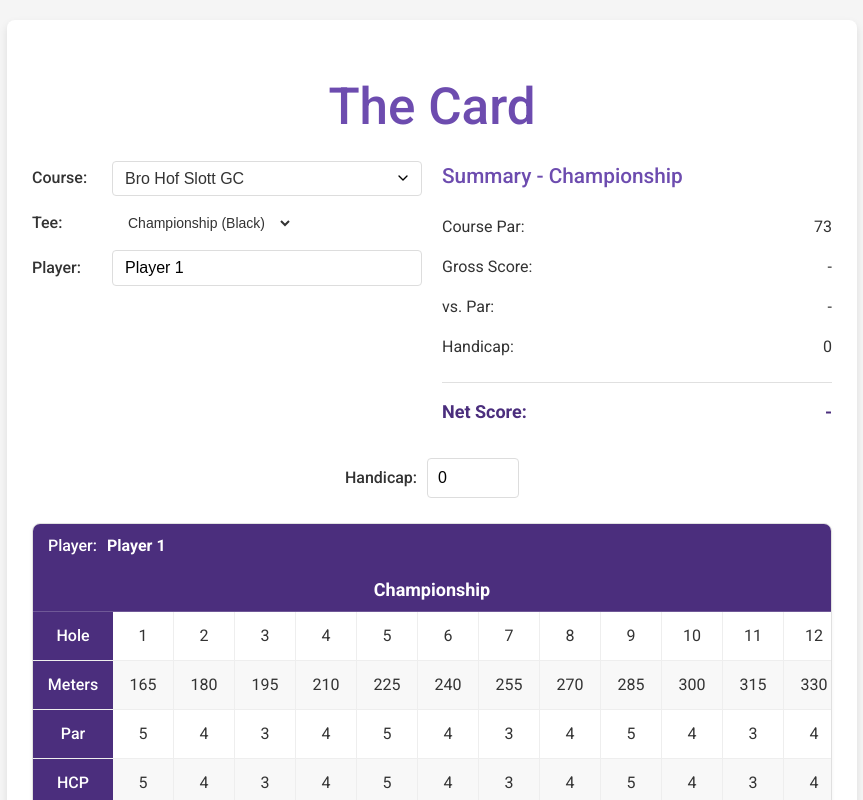
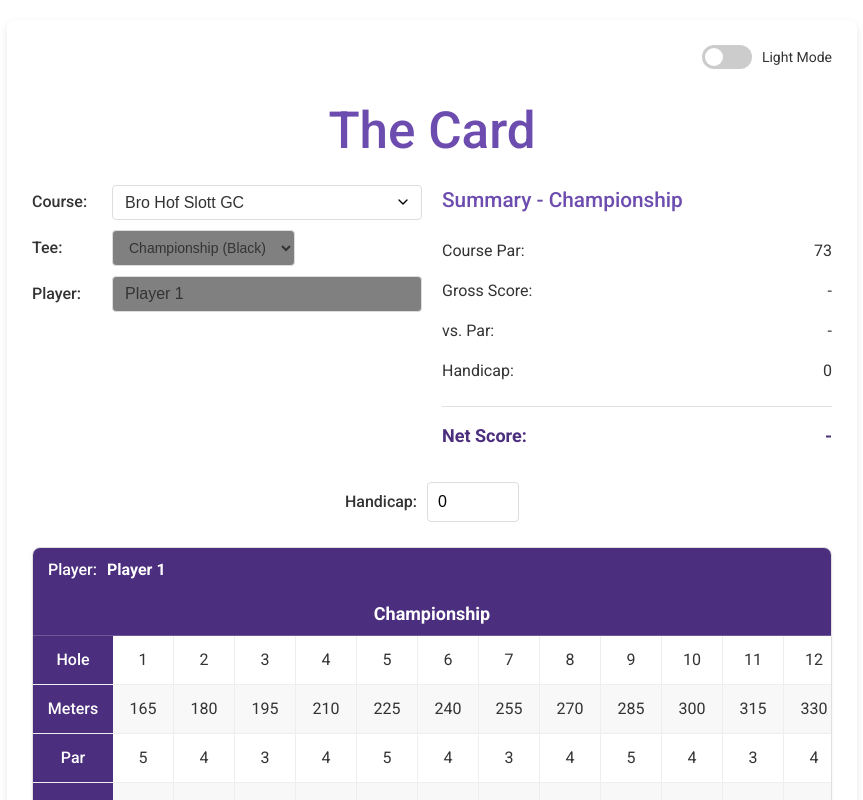
Before and after one commit to AlexanderWinters/the_score_card, a React (Vite) app: page / in a window 1280 px wide. Shown: the top 800 px of the page, without its empty margins (208-1071 px from the left). Built offline with nearby package versions, Linux system fonts and the light colour scheme.

Commit message:
"Add dark mode theme toggle and related styles"

```diff
--- a/src/App.css
+++ b/src/App.css
@@ -1,22 +1,48 @@
 :root {
+  /* Light theme (default) */
   --primary-color: #6d4caf;
   --secondary-color: #4b2e7d;
   --text-color: #333;
   --light-bg: #f8f8f8;
   --card-shadow: 0 4px 8px rgba(0, 0, 0, 0.1);
   --border-radius: 8px;
+  --app-bg: white;
+  --body-bg: #f5f5f5;
+  --card-bg: white;
+  --border-color: #eee;
+  --input-border: #ddd;
+  --input-bg: #808080;
+  --summary-border: #e0e0e0;
+}
+
+[data-theme="dark"] {
+  /* Dark theme */
+  --primary-color: #9b6ddf;
+  --secondary-color: #7d4fbe;
+  --text-color: #e0e0e0;
+  --light-bg: #2a2a2a;
+  --card-shadow: 0 4px 8px rgba(0, 0, 0, 0.3);
+  --app-bg: #2c2c2c;
+  --body-bg: #121212;
+  --card-bg: #222;
+  --border-color: #333;
+  --input-border: #444;
+  --input-bg: #2d2d2d;
+  --summary-border: #444;
 }
 
 body {
   margin: 0;
   padding: 0;
-  background-color: #f5f5f5;
+  background-color: var(--app-bg);
   color: var(--text-color);
   font-family: 'Roboto', Arial, sans-serif;
   display: flex;
   justify-content: center;
   min-height: 100vh;
+  transition: background-color 0.3s ease, color 0.3s ease;
 }
+
 
 #root {
   width: 100%;
@@ -29,10 +55,12 @@ body {
   width: 100%;
   margin: 20px;
   padding: 25px;
-  background-color: white;
+  background-color: var(--card-bg);
   box-shadow: var(--card-shadow);
   border-radius: var(--border-radius);
+  transition: background-color 0.3s ease;
 }
+
 
 h1 {
   text-align: center;
@@ -61,33 +89,7 @@ h1 {
   font-size: 16px;
 }
 
-.scorecard {
-  min-width: 100%;
-}
-
-.scorecard-table {
-  display: table;
-  width: auto;
-  border-collapse: collapse;
-}
-
-
-.scorecard-header {
-  display: flex;
-  background-color: var(--primary-color);
-  color: white;
-  font-weight: bold;
-}
-
-.scorecard-row {
-  display: flex;
-  border-bottom: 1px solid #eee;
-}
-
-.scorecard-row:nth-child(even) {
-  background-color: var(--light-bg);
-}
-
+.
 .row-label {
   min-width: 60px;
   padding: 12px 10px;
@@ -110,14 +112,6 @@ h1 {
 }
 
 
-.scorecard-header div {
-  flex: 1;
-  text-align: center;
-}
-
-.scorecard-body {
-  background-color: white;
-}
 
 .hole-input {
   display: flex;
@@ -155,37 +149,6 @@ h1 {
   border-color: var(--primary-color);
   box-shadow: 0 0 0 2px rgba(124, 76, 175, 0.2);
 }
-
-.score-summary {
-  flex: 1;
-  margin-top: 0; /* Override existing margin */
-}
-
-
-.score-summary h2 {
-  margin-top: 0;
-  color: var(--primary-color);
-  font-weight: 500;
-  font-size: 1.3rem;
-  margin-bottom: 15px;
-}
-
-.summary-row {
-  display: flex;
-  justify-content: space-between;
-  padding: 8px 0;
-  font-size: 16px;
-}
-
-.summary-row.total {
-  margin-top: 15px;
-  padding-top: 15px;
-  border-top: 1px solid #e0e0e0;
-  font-weight: bold;
-  font-size: 18px;
-  color: var(--secondary-color);
-}
-
 
 .course-info {
   flex: 1;
--- a/src/App.jsx
+++ b/src/App.jsx
@@ -4,6 +4,7 @@ import ScoreCard from './components/ScoreCard'
 import HandicapInput from './components/HandicapInput'
 import ScoreSummary from './components/ScoreSummary'
 import CourseInfo from './components/CourseInfo'
+import ThemeToggle from "./components/ThemeToggle.jsx";
 
 function App() {
     // Placeholder course data for 5 Swedish golf courses
@@ -225,6 +226,27 @@ function App() {
     const selectedCourse = availableCourses.find(course => course.id === selectedCourseId);
     const selectedTeeBox = selectedCourse.teeBoxes.find(tee => tee.id === selectedTeeBoxId);
 
+    const [darkMode, setDarkMode] = useState(() => {
+        // Check local storage for theme preference or default to system preference
+        const savedTheme = localStorage.getItem('theme');
+        if (savedTheme) {
+            return savedTheme === 'dark';
+        } else {
+            return window.matchMedia('(prefers-color-scheme: dark)').matches;
+        }
+    });
+
+    useEffect(() => {
+        if (darkMode) {
+            document.documentElement.setAttribute('data-theme', 'dark');
+        } else {
+            document.documentElement.setAttribute('data-theme', 'light');
+        }
+        localStorage.setItem('theme', darkMode ? 'dark' : 'light');
+    }, [darkMode]);
+
+
+
 // Reset scores and possibly tee selection when changing courses
     useEffect(() => {
         setScores(Array(18).fill(0));
@@ -247,6 +269,7 @@ function App() {
 
     return (
         <div className="app">
+            <ThemeToggle darkMode={darkMode} setDarkMode={setDarkMode} />
             <h1>The Card</h1>
 
             <div className="top-section">
--- a/src/components/ScoreCard.jsx
+++ b/src/components/ScoreCard.jsx
@@ -1,4 +1,5 @@
 import React, {useState} from 'react'
+import '../styles/scorecard.css';
 import HoleInput from './HoleInput';
 
 function ScoreCard({ scores, updateScore, courseData, handicap, playerName }) {
--- a/src/components/ScoreSummary.jsx
+++ b/src/components/ScoreSummary.jsx
@@ -1,4 +1,5 @@
 import React from 'react'
+import '../styles/summary.css'
 
 function ScoreSummary({ scores, handicap, courseData }) {
     const totalScore = scores.reduce((sum, score) => sum + score, 0)
--- /dev/null
+++ b/src/components/ThemeToggle.jsx
@@ -0,0 +1,20 @@
+import React from 'react';
+import '../styles/theme-toggle.css';
+
+function ThemeToggle({ darkMode, setDarkMode }) {
+    return (
+        <div className="theme-toggle">
+            <label className="switch">
+                <input
+                    type="checkbox"
+                    checked={darkMode}
+                    onChange={() => setDarkMode(!darkMode)}
+                />
+                <span className="slider round"></span>
+            </label>
+            <span className="toggle-label">{darkMode ? 'Dark' : 'Light'} Mode</span>
+        </div>
+    );
+}
+
+export default ThemeToggle;
--- /dev/null
+++ b/src/styles/layout.css
@@ -0,0 +1,44 @@
+body {
+    margin: 0;
+    padding: 0;
+    background-color: var(--body-bg);
+    color: var(--text-color);
+    font-family: 'Roboto', Arial, sans-serif;
+    display: flex;
+    justify-content: center;
+    min-height: 100vh;
+}
+
+#root {
+    width: 100%;
+    display: flex;
+    justify-content: center;
+}
+
+.app {
+    max-width: 800px;
+    width: 100%;
+    margin: 20px;
+    padding: 25px;
+    background-color: var(--app-bg);
+    box-shadow: var(--card-shadow);
+    border-radius: var(--border-radius);
+}
+
+h1 {
+    text-align: center;
+    color: var(--primary-color);
+    margin-bottom: 25px;
+    font-weight: 500;
+}
+
+.app-header {
+    display: flex;
+    justify-content: space-between;
+    align-items: center;
+    margin-bottom: 25px;
+}
+
+.app-header h1 {
+    margin-bottom: 0;
+}
--- /dev/null
+++ b/src/styles/scorecard.css
@@ -0,0 +1,67 @@
+.scorecard {
+    min-width: 100%;
+}
+
+.scorecard-table {
+    display: table;
+    width: auto;
+    border-collapse: collapse;
+}
+
+.scorecard-header {
+    display: grid;
+    grid-template-columns: repeat(18, 1fr);
+    background-color: var(--primary-color);
+    color: white;
+    padding: 12px 15px;
+    font-weight: bold;
+    text-align: center;
+}
+
+.scorecard-row {
+    display: flex;
+    border-bottom: 1px solid var(--border-color);
+}
+
+.scorecard-row:nth-child(even) {
+    background-color: var(--light-bg);
+}
+
+.row-label {
+    min-width: 60px;
+    padding: 12px 10px;
+    text-align: center;
+    font-weight: 500;
+    background-color: var(--secondary-color);
+    color: white;
+}
+
+.hole-column {
+    min-width: 50px;
+    padding: 12px 5px;
+    text-align: center;
+    border-right: 1px solid var(--border-color);
+}
+
+.total-column {
+    background-color: var(--light-bg);
+    font-weight: bold;
+}
+
+.scorecard-header div {
+    flex: 1;
+    text-align: center;
+}
+
+.scorecard-body {
+    background-color: var(--app-bg);
+}
+.scorecard-player {
+    background-color: var(--secondary-color);
+    color: white;
+    padding: 10px 15px;
+    display: flex;
+    align-items: center;
+}
+
+/* Other scorecard-related styles */
--- /dev/null
+++ b/src/styles/summary.css
@@ -0,0 +1,70 @@
+.score-summary {
+    flex: 1;
+    margin-top: 0; /* Override existing margin */
+}
+
+.score-summary h2 {
+     margin-top: 0;
+     color: var(--primary-color);
+     font-weight: 500;
+     font-size: 1.3rem;
+     margin-bottom: 15px;
+ }
+
+.score-summary h2 {
+    margin-top: 0;
+    color: var(--primary-color);
+    font-weight: 500;
+    font-size: 1.3rem;
+    margin-bottom: 15px;
+}
+
+.summary-row {
+    display: flex;
+    justify-content: space-between;
+    padding: 8px 0;
+    font-size: 16px;
+}
+
+.summary-row.total {
+    margin-top: 15px;
+    padding-top: 15px;
+    border-top: 1px solid var(--summary-border);
+    font-weight: bold;
+    font-size: 18px;
+    color: var(--secondary-color);
+}
+
+.course-info {
+    flex: 1;
+    margin-bottom: 0; /* Override existing margin */
+}
+
+.info-row {
+    display: flex;
+    margin-bottom: 10px;
+    align-items: center;
+}
+
+.info-row:last-child {
+    margin-bottom: 0;
+}
+
+.info-row label {
+    width: 80px;
+    font-weight: 500;
+}
+.info-row input {
+    flex: 1;
+    padding: 8px 12px;
+    border: 1px solid var(--input-border);
+    border-radius: 4px;
+    font-size: 16px;
+    background-color: var(--input-bg);
+    color: var(--text-color);
+}
+.info-row input:focus {
+    outline: none;
+    border-color: var(--primary-color);
+    box-shadow: 0 0 0 2px rgba(109, 76, 175, 0.2);
+}
--- /dev/null
+++ b/src/styles/theme-toggle.css
@@ -0,0 +1,67 @@
+.theme-toggle {
+    display: flex;
+    align-items: center;
+    justify-content: flex-end;
+    margin-bottom: 15px;
+}
+
+.toggle-label {
+    margin-left: 10px;
+    font-size: 14px;
+    color: var(--text-color);
+}
+
+.switch {
+    position: relative;
+    display: inline-block;
+    width: 50px;
+    height: 24px;
+}
+
+.switch input {
+    opacity: 0;
+    width: 0;
+    height: 0;
+}
+
+.slider {
+    position: absolute;
+    cursor: pointer;
+    top: 0;
+    left: 0;
+    right: 0;
+    bottom: 0;
+    background-color: #ccc;
+    transition: .4s;
+}
+
+.slider:before {
+    position: absolute;
+    content: "";
+    height: 18px;
+    width: 18px;
+    left: 3px;
+    bottom: 3px;
+    background-color: white;
+    transition: .4s;
+}
+
+input:checked + .slider {
+    background-color: var(--primary-color);
+}
+
+input:focus + .slider {
+    box-shadow: 0 0 1px var(--primary-color);
+}
+
+input:checked + .slider:before {
+    transform: translateX(26px);
+}
+
+.slider.round {
+    border-radius: 24px;
+}
+
+.slider.round:before {
+    border-radius: 50%;
+}
```
Also changed, not shown: src/styles/inputs.css (added, +61 -0 lines).
